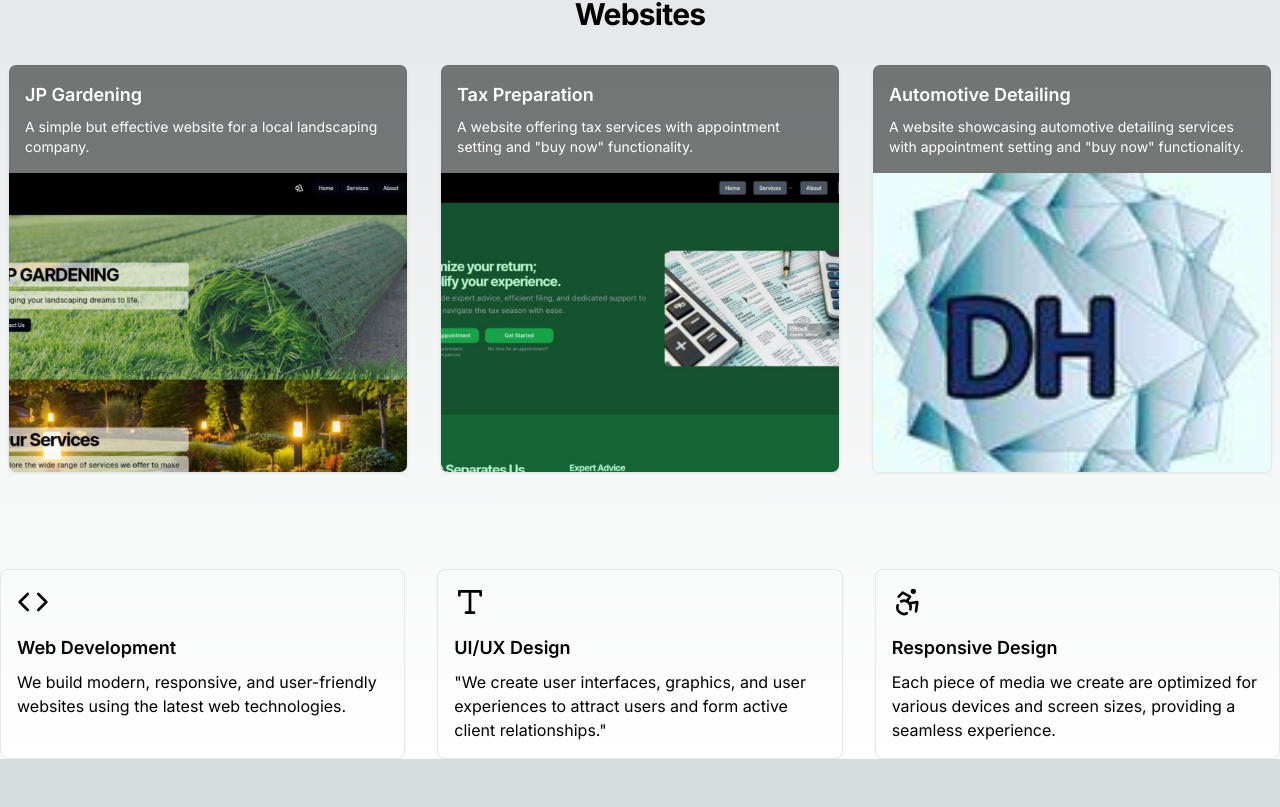
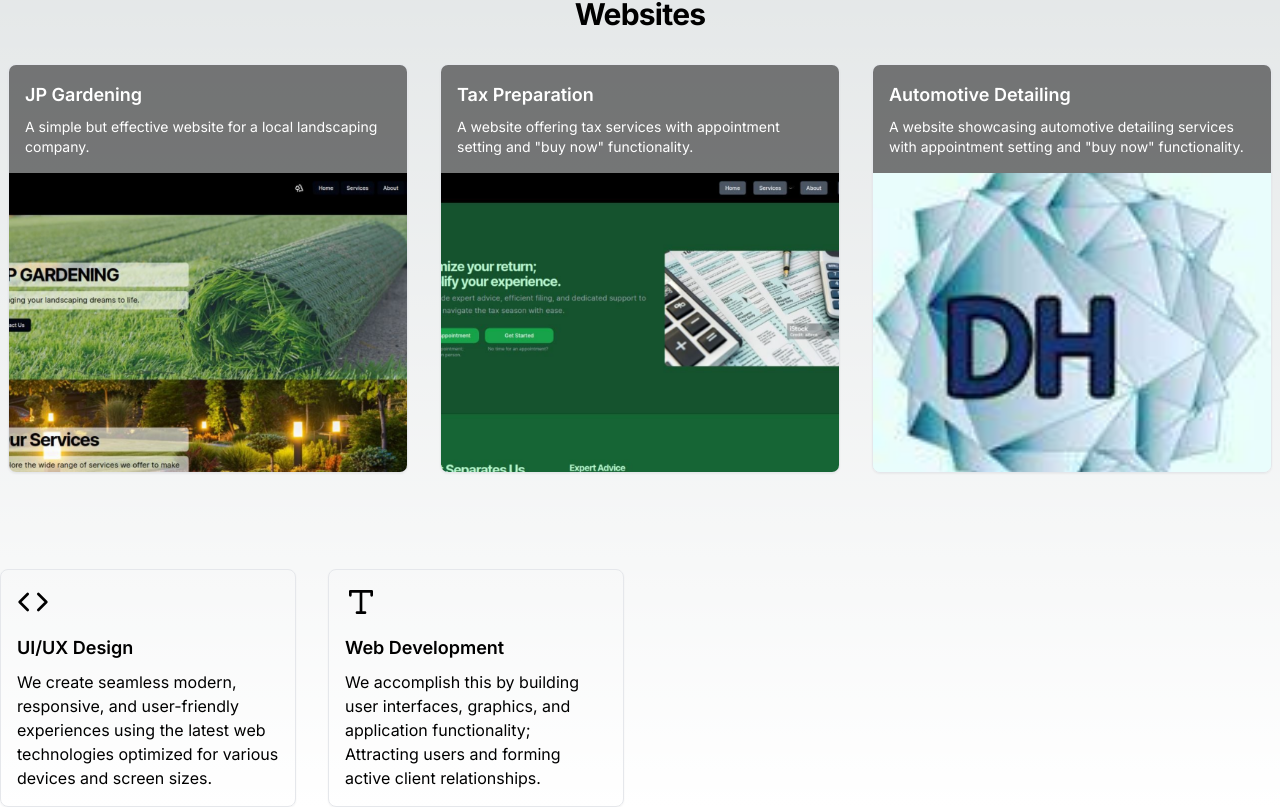
Before and after one commit to joeb97666/webdevsite, a Next.js app: page / in a window 1280 px wide. Shown: the part 464-1271 px from the top of the page. Before the commit the page ends 1223 px from the top, so only its background shows below. Built offline with nearby package versions, Linux system fonts and the light colour scheme.

Commit message:
update07132402

```diff
--- a/src/components/ButtonLink.tsx
+++ b/src/components/ButtonLink.tsx
@@ -5,17 +5,18 @@ import { text } from 'stream/consumers';
 
 interface ButtonLinkProps {
   href: string;
-  children: React.ReactNode;
+  text?: string;
+  children?: React.ReactNode;
   className?: string;
 }
 
-const ButtonLink: React.FC<ButtonLinkProps> = ({ href, children, className = '' }) => (
+const ButtonLink: React.FC<ButtonLinkProps> = ({ href, children, text, className = '' }) => (
     <Link
       href={href}
       className={`inline-flex items-center justify-center rounded-md bg-primary px-6 py-3 text-base font-medium text-primary-foreground shadow-sm transition-all hover:bg-primary/90 focus:outline-none focus:ring-2 focus:ring-primary focus:ring-offset-2 hover:scale-105 ${className}`}
       prefetch={false}
     >
-    {children}
+      {children || text}
     </Link>
   )
 
--- a/src/components/home-gallery.tsx
+++ b/src/components/home-gallery.tsx
@@ -94,28 +94,22 @@ export function HomeGallery() {
 
       <section className="container mx-auto px-0 py-0 md:py-0">
         <h2 className="mb-8 text-3xl font-bold tracking-tight text-foreground"></h2>
-        <div className="grid grid-cols-1 gap-8 sm:grid-cols-2 lg:grid-cols-3">
+        <div className="grid grid-cols-4 gap-8 sm:grid-cols-2 lg:grid-cols-4">
           <div className="rounded-lg border border-input bg-card p-4 shadow-sm">
-            <CodeIcon className="mb-4 h-8 w-8 text-primary" />
-            <h3 className="mb-2 text-lg font-semibold text-foreground">Web Development</h3>
+          <CodeIcon className="mb-4 h-8 w-8 text-primary" />
+            <h3 className="mb-2 text-lg font-semibold text-foreground"> UI/UX Design  </h3>
             <p className="text-muted-foreground">
-             We build modern, responsive, and user-friendly websites using the latest web technologies.
+             We create seamless modern, responsive, and user-friendly experiences using the latest web technologies optimized for various devices and screen sizes.
             </p>
+
           </div>
           <div className="rounded-lg border border-input bg-card p-4 shadow-sm">
-            <TypeIcon className="mb-4 h-8 w-8 text-primary" />
-            <h3 className="mb-2 text-lg font-semibold text-foreground">UI/UX Design</h3>
+          <TypeIcon className="mb-4 h-8 w-8 text-primary" />
+          <h3 className="mb-2 text-lg font-semibold text-foreground"> Web Development </h3>
             <p className="text-muted-foreground">
-            "We create user interfaces, graphics, and user experiences to attract users and form active client relationships."
-            </p>
-          </div>
-          <div className="rounded-lg border border-input bg-card p-4 shadow-sm">
-            <AccessibilityIcon className="mb-4 h-8 w-8 text-primary" />
-            <h3 className="mb-2 text-lg font-semibold text-foreground">Responsive Design</h3>
-            <p className="text-muted-foreground">
-              Each piece of media we create are optimized for various devices and screen sizes, providing a seamless
-              experience.
-            </p>
+            We accomplish this by building user interfaces, graphics, and application functionality; Attracting users and forming active client relationships.
+          </p>
+
           </div>
         </div>
 
```
Also changed, not shown: src/app/page.tsx (+7 -5 lines), .eslintrc.json (added), 1 other file (tests, documents, lock files or other folders). Lines whose indentation alone changed are shown as unchanged.
